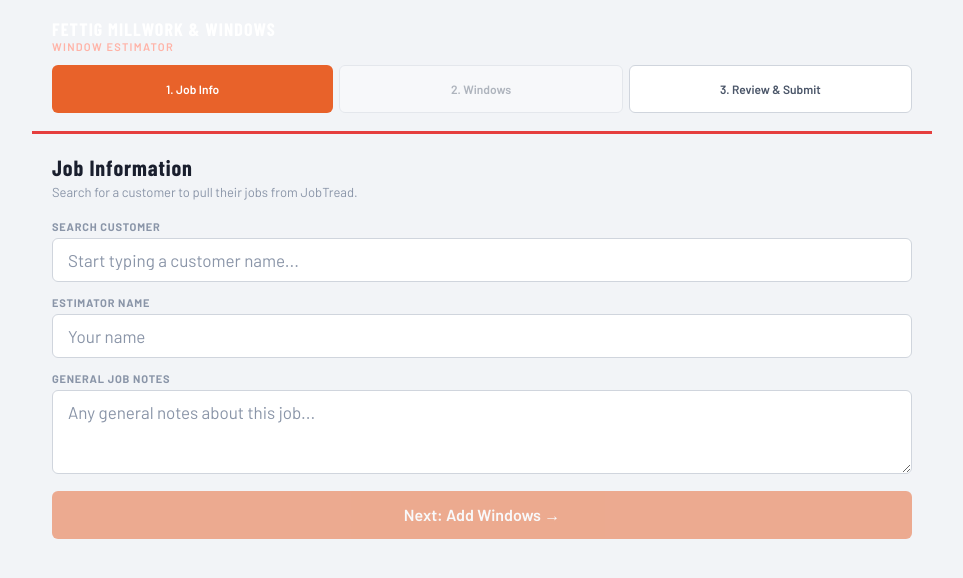
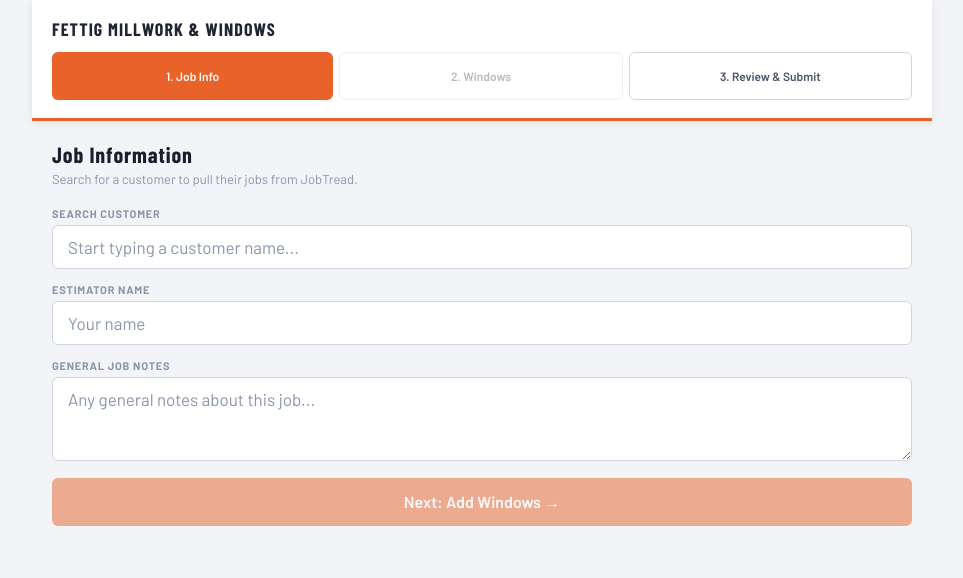
Before and after one commit to griffenf/fettig-estimator, a React (Vite) app: page / in a window 1280 px wide. Shown: the top 578 px of the page, without its empty margins (158-1121 px from the left). Built offline with nearby package versions, Linux system fonts and the light colour scheme; a web font is replaced by a local one.

Commit message:
Update App.jsx

```diff
--- a/src/App.jsx
+++ b/src/App.jsx
@@ -1538,9 +1538,8 @@
 
   return (
     <div style={{ maxWidth: 900, margin: '0 auto', padding: '0 0 80px 0', background: 'var(--bg)', minHeight: '100vh' }}>
-      <div style={{ background: 'var(--bg-mid)', borderBottom: '3px solid var(--red)', padding: '18px 20px', position: 'sticky', top: 0, zIndex: 100 }}>
-        <div style={{ fontFamily: 'var(--font-head)', fontWeight: 700, fontSize: 18, letterSpacing: '0.06em', color: 'var(--charcoal)', color: '#fff' }}>FETTIG MILLWORK & WINDOWS</div>
-        <div style={{ color: '#ffb3a7', fontSize: 11, letterSpacing: '0.12em', fontWeight: 600 }}>WINDOW ESTIMATOR</div>
+      <div style={{ background: 'var(--surface)', borderBottom: '3px solid var(--orange)', boxShadow: '0 2px 8px rgba(0,0,0,0.08)', padding: '18px 20px', position: 'sticky', top: 0, zIndex: 100 }}>
+        <div style={{ fontFamily: 'var(--font-head)', fontWeight: 700, fontSize: 18, letterSpacing: '0.06em', color: 'var(--charcoal)' }}>FETTIG MILLWORK & WINDOWS</div>
         <div style={{ display: 'flex', gap: 6, marginTop: 12 }}>
           {[['job','1','Job Info'],['windows','2','Windows'],['review','3','Review & Submit']].map(([s,n,label]) => (
             <button key={s} className={step===s?'btn-gold':'btn-outline'} onClick={()=>{if(s==='windows'&&!jobValid)return;setStep(s)}} style={{flex:1,fontSize:12,padding:'7px 8px',opacity:(s==='windows'&&!jobValid)?0.4:1}}>{n}. {label}</button>
```
